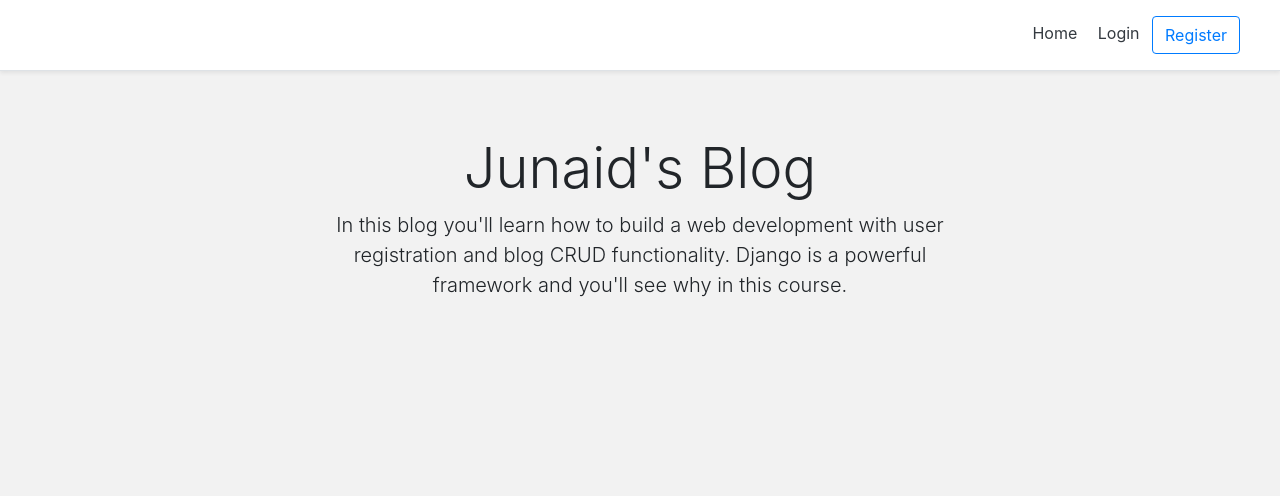
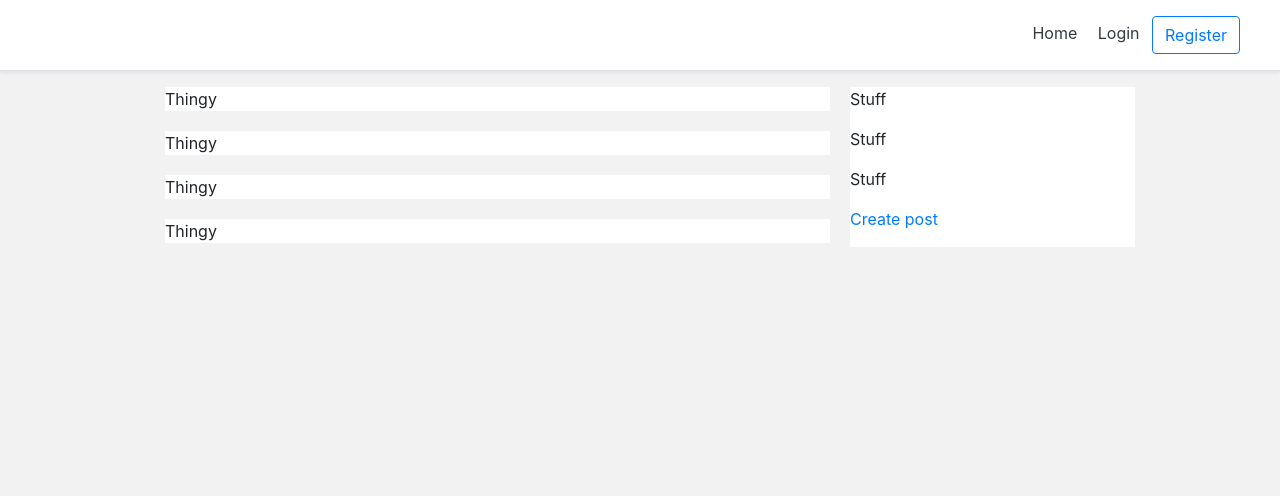
Before and after one commit to junaideveloper/Blog, a Django app: page / in a window 1280 px wide. Shown: the top 496 px of the page. Run offline with Django 3.2, Linux system fonts and the light colour scheme; data comes from the database, SQL or seed files in the repository; both versions use the stored data as it was after the commit; some libraries are stand-ins or nearby versions.

Commit message:
blog form submission

```diff
--- a/account/views.py
+++ b/account/views.py
@@ -75,3 +75,7 @@ def account_view(request):
 
 	context['account_form'] = form
 	return render(request, "account/account.html", context)
+
+
+def must_authenticate_view(request):
+	return render(request, 'account/must_authenticate.html', {})
--- /dev/null
+++ b/blog/urls.py
@@ -0,0 +1,10 @@
+from django.urls import path
+from blog.views import (
+	create_blog_view,
+)
+
+app_name = 'blog'
+
+urlpatterns = [
+    path('create', create_blog_view, name="create"),
+ ]
--- a/myblog/urls.py
+++ b/myblog/urls.py
@@ -26,18 +26,19 @@ from account.views import (
     registration_view,
     logout_view,
     login_view,
-    account_view
+    account_view,
+    must_authenticate_view,
 )
 
-
-
 urlpatterns = [
+    path('',home_screen_view,name='home'),
     path('admin/', admin.site.urls),
-    path('',home_screen_view,name='home'),
+    path('account/',account_view,name='account'),
+    path('blog/',include('blog.urls','blog')),
     path('register/',registration_view,name='register'),
     path('logout/',logout_view,name='logout'),
     path('login/',login_view,name='login'),
-    path('account/',account_view,name='account'),
+    path('must_authenticate/', must_authenticate_view, name="must_authenticate"),
 
     path('password_change/done/', auth_views.PasswordChangeDoneView.as_view(template_name='registration/password_change_done.html'),
         name='password_change_done'),
--- a/personal/templates/personal/home.html
+++ b/personal/templates/personal/home.html
@@ -2,21 +2,87 @@
 
 
 {% block content %}
+<style type="text/css">
 
-<div class="pricing-header px-3 py-3 pt-md-5 pb-md-4 mx-auto text-center">
-  <h1 class="display-4">Junaid's Blog</h1>
-  <p class="lead">In this blog you'll learn how to build a web development with user registration and blog CRUD functionality. Django is a powerful
-  framework and you'll see why in this course.</p>
+	@media (max-width: 768px) {
+		.right-column{
+			margin-left: 0px;
+		}
+	}
+
+	@media (min-width: 768px) {
+		.right-column{
+			margin-left: 20px;
+		}
+	}
+
+	.blog-post-container{
+		background-color: #fff;
+		margin-bottom: 20px;
+		width: 100%;
+	}
+	.create-post-bar{
+		background-color: #fff;
+		margin-bottom:20px;
+	}
+
+	.left-column{
+		padding:0px;
+	}
+
+	.right-column{
+		padding:0px;
+	}
+
+</style>
+
+<div class="container">
+	<div class="row">
+
+		<!-- Top 'create post' bar -->
+		<div class="create-post-bar d-lg-none col-lg-7 offset-lg-1">
+			<p><a href="{% url 'blog:create' %}">Create post</a></p>
+		</div>
+		<!-- end Top 'create post' bar -->
+
+
+		<!-- blog feed -->
+		<div class="left-column col-lg-7 offset-lg-1">
+
+			<div class="blog-post-container">
+				<p>Thingy</p>
+			</div>
+
+			<div class="blog-post-container">
+				<p>Thingy</p>
+			</div>
+
+			<div class="blog-post-container">
+				<p>Thingy</p>
+			</div>
+
+			<div class="blog-post-container">
+				<p>Thingy</p>
+			</div>
+
+		</div>
+		<!-- end blog feed -->
+
+
+		<!-- Right 'create post' column  -->
+		<div class="right-column col-lg-3 d-lg-flex d-none flex-column">
+
+			<div class="create-post-bar">
+				<p>Stuff</p>
+				<p>Stuff</p>
+				<p>Stuff</p>
+				<p><a href="{% url 'blog:create' %}">Create post</a></p>
+			</div>
+
+		</div>
+		<!-- end Right 'create post' column  -->
+
+	</div>
 </div>
-<!-- <hr> -->
-
-<!-- <div class="container">
-	<div class="d-flex flex-column">
-		<h4>Registered users:</h1>
-		{% for user in accounts %}
-			<p>{{user}}</p>
-		{% endfor %}
-	</div>
-</div> -->
 
 {% endblock content %}
```
Also changed, not shown: account/templates/account/must_authenticate.html (added, +15 -0 lines), blog/forms.py (added, +10 -0 lines), blog/templates/blog/create_blog.html (added, +52 -0 lines), blog/views.py (+24 -2 lines), db.sqlite3, media_cdn/blog/1/How_to_install_python-linechart.PNG (added).
